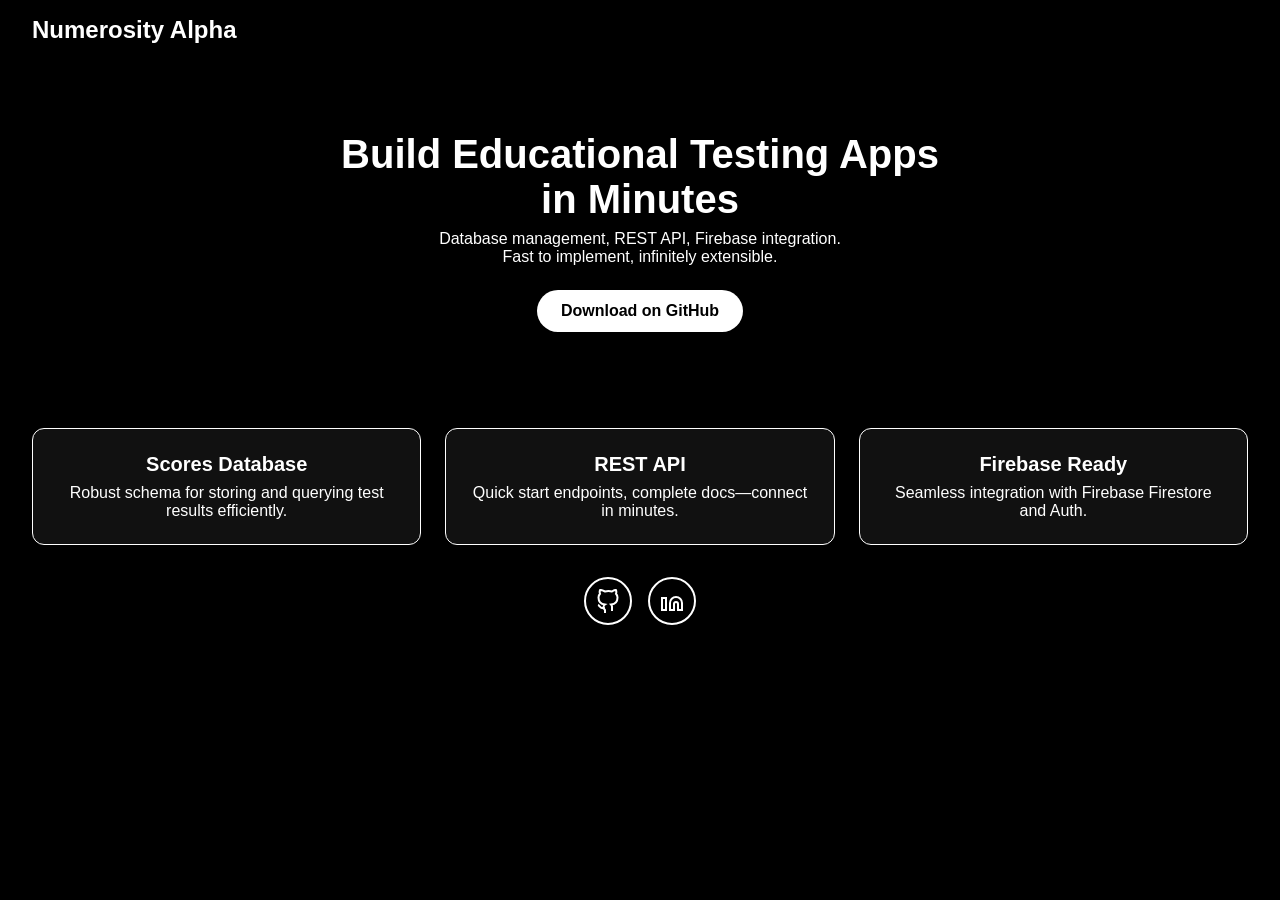
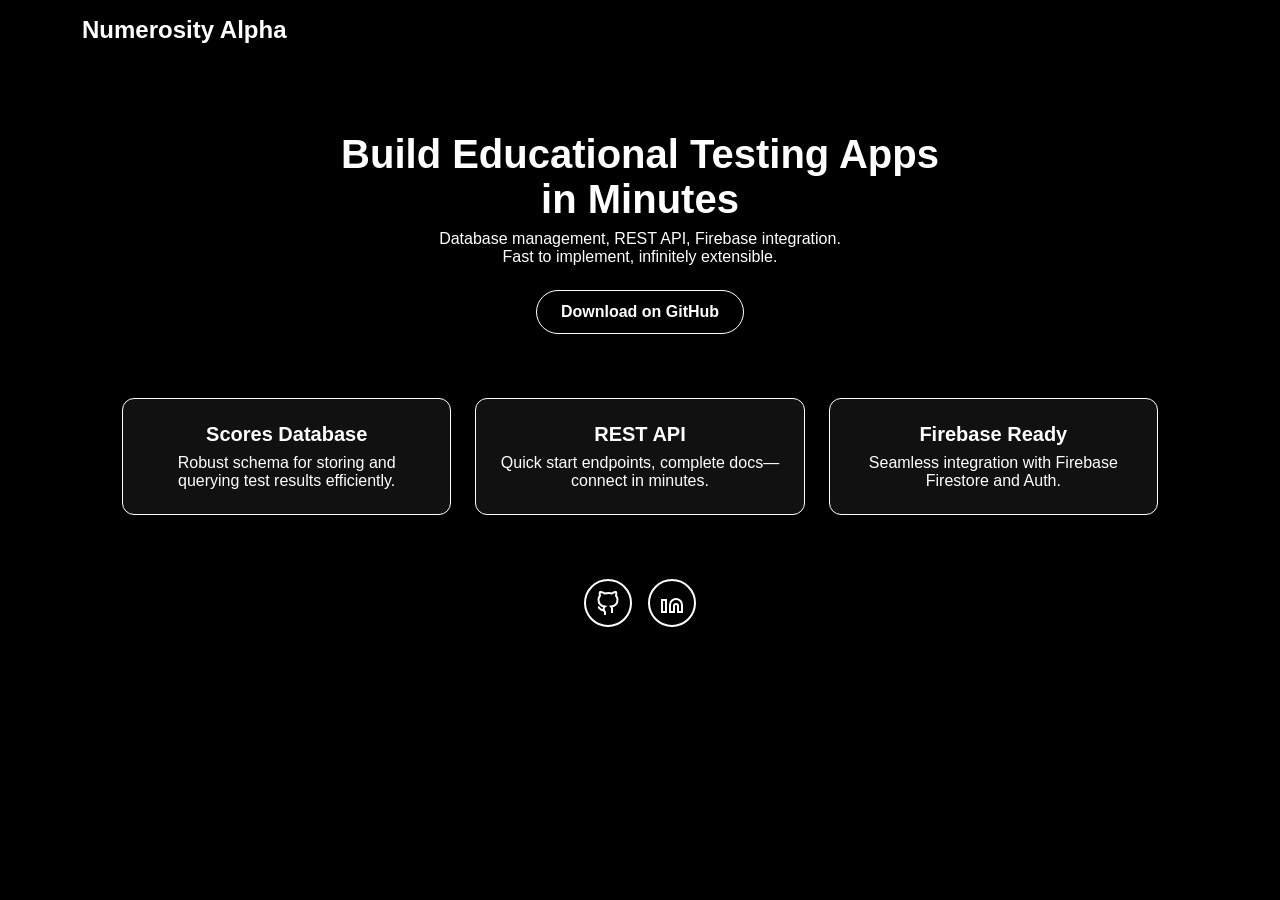

Docs and Website Updates

--- a/server/website/styles.css
+++ b/server/website/styles.css
@@ -30,6 +30,8 @@ body, html {
     justify-content: space-between;
     align-items: center;
     padding: 1rem 2rem;
+    max-width: 1180px;
+    margin: 0 auto;
   }
   nav h1 {
     margin: 0;
@@ -71,8 +73,10 @@ body, html {
   .hero {
     position: relative;
     text-align: center;
-    padding: 4rem 1rem;
+    padding: 4rem 1rem 2rem;
     z-index: 2;
+    max-width: 980px;
+    margin: 0 auto;
   }
   .hero h2 {
     font-size: 2.5rem;
@@ -84,16 +88,27 @@ body, html {
   }
   .btn {
     display: inline-block;
-    background: #fff;
-    color: #000;
+    background: transparent;
+    color: #fff;
     padding: 0.75rem 1.5rem;
     border-radius: 9999px;
     text-decoration: none;
     font-weight: 700;
-    transition: transform 0.2s;
+    border: 1px solid #fff;
+    transition: all 0.2s;
+    cursor: pointer;
   }
   .btn:hover {
+    background: #fff;
+    color: #000;
     transform: scale(1.05);
+  }
+  .hero-actions, .buttons {
+    display: flex;
+    gap: 1rem;
+    justify-content: center;
+    flex-wrap: wrap;
+    margin: 2rem 0;
   }
   /* Feature Cards */
   .features {
@@ -102,6 +117,8 @@ body, html {
     gap: 1.5rem;
     padding: 2rem;
     z-index: 2;
+    max-width: 1100px;
+    margin: 0 auto;
   }
   .feature-card {
     background: #111;
@@ -124,8 +141,16 @@ body, html {
     display: flex;
     justify-content: center;
     gap: 1rem;
-    padding-bottom: 2rem;
+    padding: 2rem 0;
     z-index: 2;
+  }
+  .alpha {
+    font-size: 0.8rem;
+    padding: 0.2rem 0.5rem;
+    border: 1px solid #fff;
+    border-radius: 9999px;
+    margin-left: 0.5rem;
+    vertical-align: middle;
   }
   .dot-btn {
     width: 48px;
@@ -133,13 +158,14 @@ body, html {
     display: flex;
     align-items: center;
     justify-content: center;
-    background: none;
+    background: transparent;
     border: 2px solid #fff;
     border-radius: 50%;
-    transition: background 0.2s, transform 0.2s;
+    transition: all 0.2s;
   }
   .dot-btn:hover {
     background: #fff;
+    transform: scale(1.1);
   }
   .dot-btn:hover svg {
     stroke: #000;
@@ -149,6 +175,25 @@ body, html {
     height: 24px;
     stroke: #fff;
     transition: stroke 0.2s;
+  }
+  /* Footer */
+  footer {
+    text-align: center;
+    padding: 2rem 0;
+    z-index: 2;
+  }
+  footer p {
+    margin: 0;
+    font-size: 0.9rem;
+    opacity: 0.7;
+  }
+  /* Doc Content */
+  #doc-content {
+    margin: 1rem auto;
+    max-width: 800px;
+    background-color: #000;
+    color: #fff;
+    display: none;
   }
 /* Blurred Moving Blobs */
 .blob-container {
